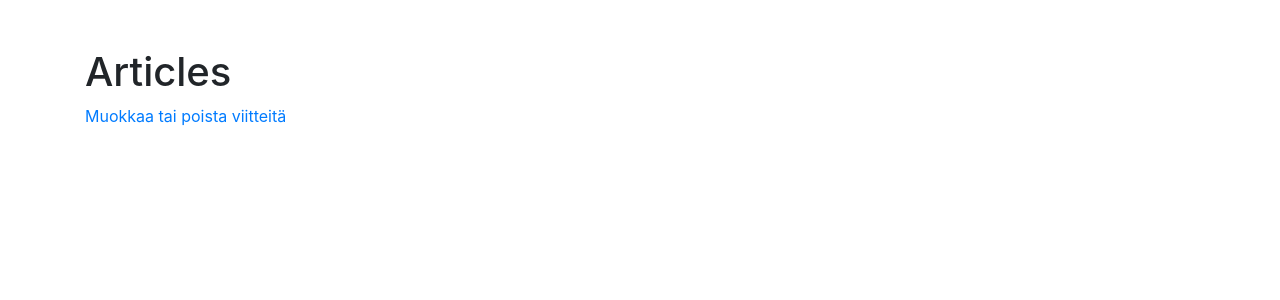
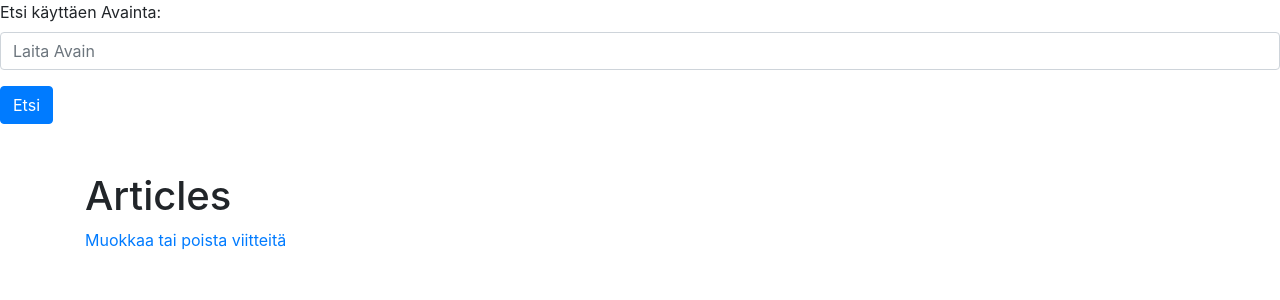
Before and after one commit to asvorg/ohtu-miniprojekti, a Flask app: a page that uses src/frontend/templates/result.html in a window 1280 px wide. Shown: the top 300 px of the page. Run offline with Flask 3, Linux system fonts and the light colour scheme; data that the repository does not hold is empty; some libraries are stand-ins or nearby versions.

Commit message:
hakutoiminnon aloitus

```diff
--- a/src/app.py
+++ b/src/app.py
@@ -63,14 +63,18 @@ def result_by_user(user):
     return render_template("result.html", user=user, article=article)
 
 @app.route("/search/<user>/", methods=["POST"])
-def search_result_by_cite_key(user, cite_key):
-    cite_key = request.form["Avain"]
-    articles = get_article_from_db_by_cite_key(cite_key)
-    article = []
-    for a in articles:
-        bib_res = from_db_form_to_bibtex(a)
-        article.append(bib_res)
-    return redirect("result.html", user=user, article=article)
+def search_result_by_cite_key(user):
+    try:
+        cite_key = request.form["Avain"]
+        articles = get_article_from_db_by_cite_key(user, cite_key)
+        article = []
+        for a in articles:
+            bib_res = from_db_form_to_bibtex(a)
+            article.append(bib_res)
+        return render_template("result.html", user=user, article=article)
+    except Exception as e:
+        return render_template("result.html", user=user, error_message=str(e))
+
 
 @app.route("/list/")
 def list_without_user():
--- a/src/frontend/templates/result.html
+++ b/src/frontend/templates/result.html
@@ -7,6 +7,14 @@
     <link rel="stylesheet" href="https://stackpath.bootstrapcdn.com/bootstrap/4.5.2/css/bootstrap.min.css">
 </head>
 <body>
+
+<form action="/search/{{ user }}/" method="post" class="mb-4">
+    <div class="form-group">
+        <label for="citeKey">Etsi käyttäen Avainta:</label>
+        <input type="text" name="Avain" class="form-control" id="citeKey" placeholder="Laita Avain">
+    </div>
+        <button type="submit" class="btn btn-primary">Etsi</button>
+    </form>
 
 <div class="container mt-5">
     <h1>Articles</h1>
```
